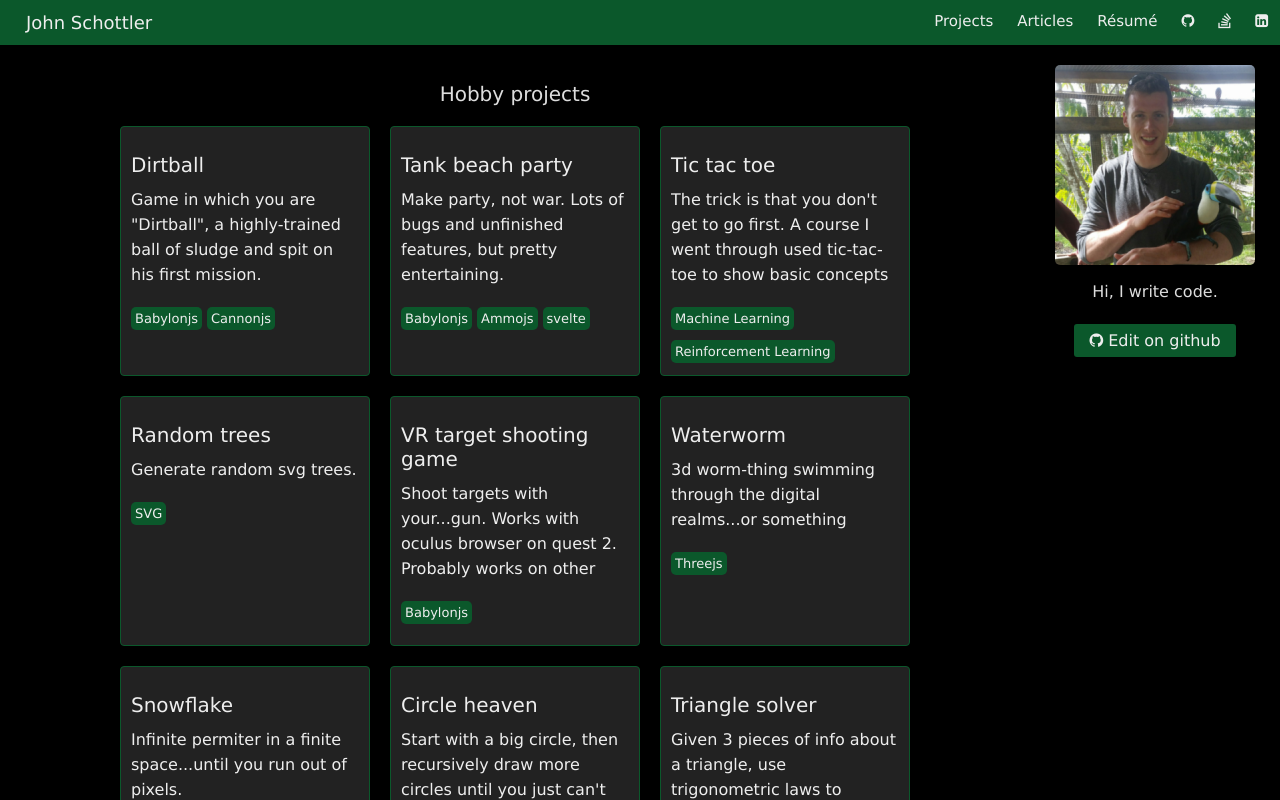
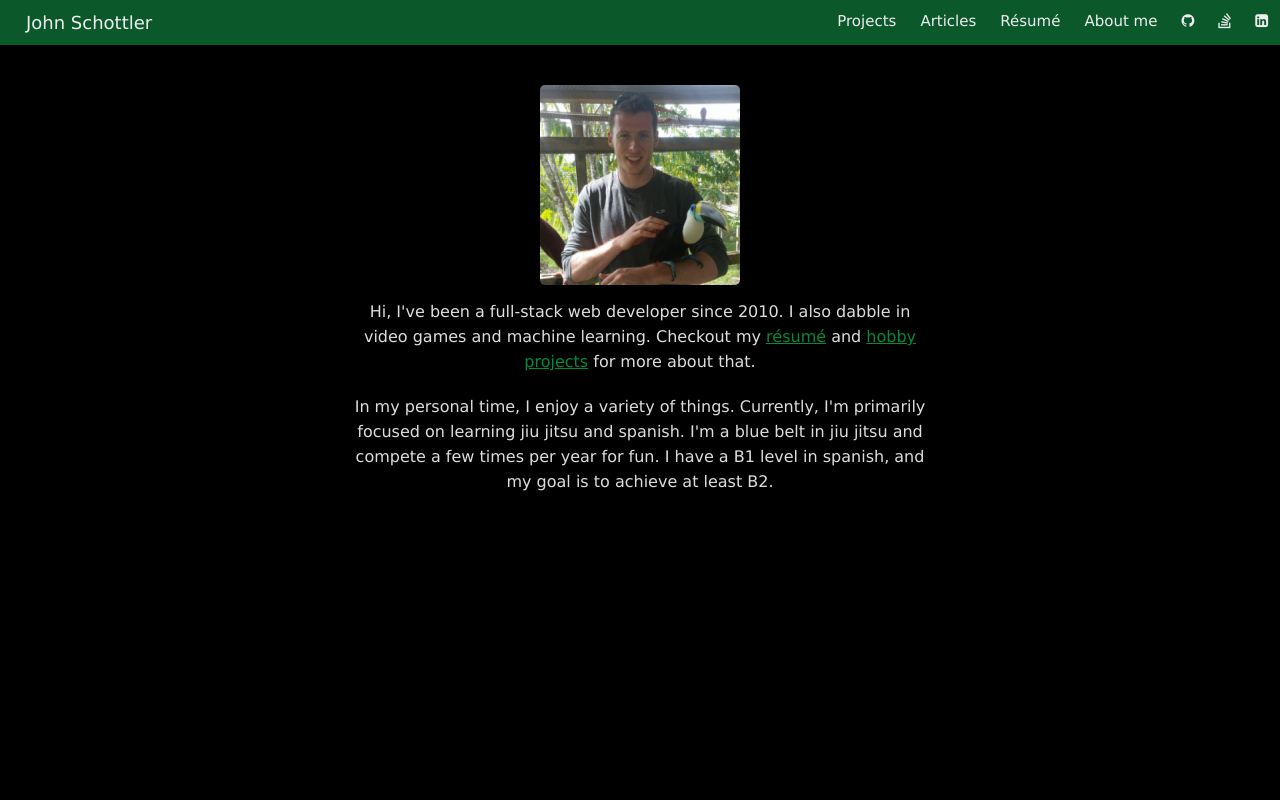
Before and after one commit to JohnnyFun/johnschottlercom, a Svelte app: page /about-me in a window 1280 px wide. Built offline with nearby package versions, Linux system fonts and the light colour scheme; a small style sheet from the web is missing.

Commit message:
make about me separate page, rather than a responsive panel thing that's on every page. Add more info about me

```diff
--- /dev/null
+++ b/src/components/AboutMe.svelte
@@ -0,0 +1,41 @@
+<div class="intro">
+  <div class="me-pic">
+    <img src="/images/me-sm.png" alt="me with fruit loops bird" />
+  </div>
+  <div class="bio">
+    <p>
+      Hi, I've been a full-stack web developer since 2010. I also dabble in video games and machine learning. Checkout my <a href="/resume">résumé</a> and <a href="/projects">hobby projects</a> for more about that.
+    </p>
+    <p>
+      In my personal time, I enjoy a variety of things. Currently, I'm primarily focused on learning jiu jitsu and spanish. I'm a blue belt in jiu jitsu and compete a few times per year for fun. I have a B1 level in spanish, and my goal is to achieve at least B2.
+    </p>
+  </div>
+</div>
+
+<script>
+</script>
+
+<style>
+ .intro {
+    text-align: center;
+    margin: 2rem;
+    margin-bottom: 3rem;
+  }
+
+  .me-pic {
+    border-radius: 1rem;
+  }
+
+  .me-pic > img {
+    height: auto;
+    border-radius: .5rem;
+    width: 200px;
+    margin-bottom: 1rem;
+  }
+
+  .bio {
+    margin:0px auto;
+    max-width:60rem;
+    padding: 0 1rem;
+  }
+</style>
--- a/src/components/Header.svelte
+++ b/src/components/Header.svelte
@@ -1,9 +1,10 @@
 <nav>
   <a on:click={scrollMainTop} class="home" href="/">John&nbsp;Schottler</a>
   <MenuItems>
-    <a on:click={scrollMainTop} href="/hobby-projects">Projects</a>
+    <a on:click={scrollMainTop} href="/projects">Projects</a>
     <a on:click={scrollMainTop} href="/articles">Articles</a>
     <a on:click={scrollMainTop} href="/resume">Résumé</a>
+    <a on:click={scrollMainTop} href="/about-me">About me</a>
     <a on:click={scrollMainTop} href="https://github.com/JohnnyFun" title="github" target="_blank">
       <Icon type="github" />
     </a>
@@ -61,7 +62,7 @@
     font-weight: 100;
   }
 
-  @media only screen and (max-width: 550px) {
+  @media only screen and (max-width: 650px) {
     nav {
       display: block;
       text-align: center;
--- a/src/components/Home.svelte
+++ /dev/null
@@ -1,5 +0,0 @@
-<CodeProjects />
-
-<script>
-  import CodeProjects from './CodeProjects.svelte'
-</script>
--- a/src/components/Main.svelte
+++ b/src/components/Main.svelte
@@ -1,14 +1,8 @@
-<main class:isDesktop={$responsive.isDesktop}>
-  {#if $responsive.isDesktop}
-    <Panel>
-      <Me />
-    </Panel>
-  {:else}
-    <Me />
-  {/if}
+<main>
   <Router>
-    <Route component={Home} />
-    <Route path="/hobby-projects" component={Home} />
+    <Route component={CodeProjects} />
+    <Route path="/projects" component={CodeProjects} />
+    <Route path="/about-me" component={AboutMe} />
     <Route path="/articles" component={Articles} />
     <Route path="/article/:slug" component={Article} />
     <Route path="/resume" component={Resume} />
@@ -17,13 +11,11 @@
 
 <script>
   import Article from 'components/Article.svelte'
-  import Home from 'components/Home.svelte'
   import { Route, Router } from 'svelte-routing'
-  import Me from './Me.svelte'
-  import Panel from './Panel.svelte'
-  import responsive from 'stores/responsive'
   import Resume from './Resume.svelte'
   import Articles from './Articles.svelte'
+  import AboutMe from './AboutMe.svelte'
+  import CodeProjects from './CodeProjects.svelte';
 </script>
 
 <style>
@@ -34,8 +26,4 @@
     padding-bottom: 6rem;
     height: calc(100vh - var(--top-nav-height));
   }
-
-  main.isDesktop {
-    width: calc(100vw - var(--left-menu-width))
-  }
 </style>
--- a/src/components/Me.svelte
+++ /dev/null
@@ -1,40 +0,0 @@
-<div class="intro">
-  <div class="me-pic">
-    <img src="/images/me-sm.png" alt="me with fruit loops bird" />
-  </div>
-  <div class="bio">
-    <p>
-      Hi, I write code.
-    </p>
-    <Btn href="https://github.com/JohnnyFun/johnschottlercom" icon="github" target="_blank">Edit on github</Btn>
-  </div>
-</div>
-
-<script>
-  import Btn from './Btn.svelte'
-</script>
-
-<style>
- .intro {
-    text-align: center;
-    margin: 2rem;
-    margin-bottom: 3rem;
-  }
-
-  .me-pic {
-    border-radius: 1rem;
-  }
-
-  .me-pic > img {
-    height: auto;
-    border-radius: .5rem;
-    width: 200px;
-    margin-bottom: 1rem;
-  }
-
-  .bio {
-    margin:0px auto;
-    max-width:30rem;
-    padding: 0 1rem;
-  }
-</style>
--- a/src/components/Panel.svelte
+++ /dev/null
@@ -1,15 +0,0 @@
-<div class="panel">
-  <slot />
-</div>
-
-<style>
-  .panel {
-    position: fixed;
-    width: var(--left-menu-width);
-    right:0;
-    z-index: 100;
-    background-color: #000;
-    bottom:0;
-    top:var(--top-nav-height);
-  }
-</style>
--- a/src/stores/responsive.js
+++ /dev/null
@@ -1,17 +0,0 @@
-import { writable } from 'svelte/store'
-
-const store = writable(getResponsiveInfo())
-window.addEventListener('resize', () => store.set(getResponsiveInfo()))
-
-function getResponsiveInfo() {
-  const screenWidth = window.innerWidth
-  const minDesktopWidth = 1100
-  const isDesktop = screenWidth > minDesktopWidth
-  const info = {
-    width: screenWidth,
-    isDesktop,
-  }
-  return info
-}
-
-export default store
```
